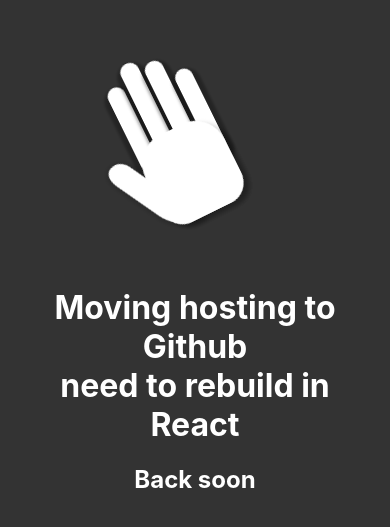
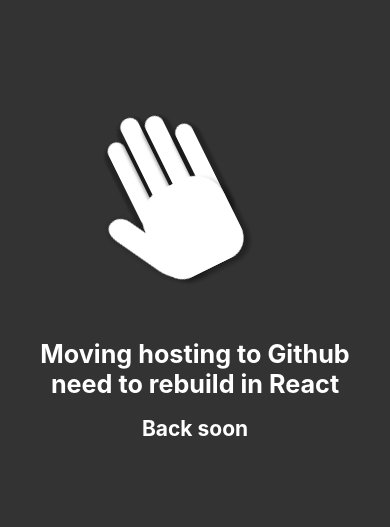
Before and after one commit to kurtpetrek/kurtpetrek, a React (Create React App) app: page / in a window 390 px wide. Shown: the part 147-674 px from the top of the page. Built offline with nearby package versions, Linux system fonts and the light colour scheme.

Commit message:
Responsive font size

```diff
--- a/src/components/UnderConstruction/UnderConstruction.js
+++ b/src/components/UnderConstruction/UnderConstruction.js
@@ -9,6 +9,18 @@
       "Segoe UI Symbol";
     text-align: center;
     padding: 16px 32px;
+
+    @media (max-width: 500px) {
+      font-size: 14px;
+    }
+
+    h1 {
+      font-size: 1.8em;
+    }
+
+    h2 {
+      font-size: 1.5em;
+    }
   `
 );
 
```
